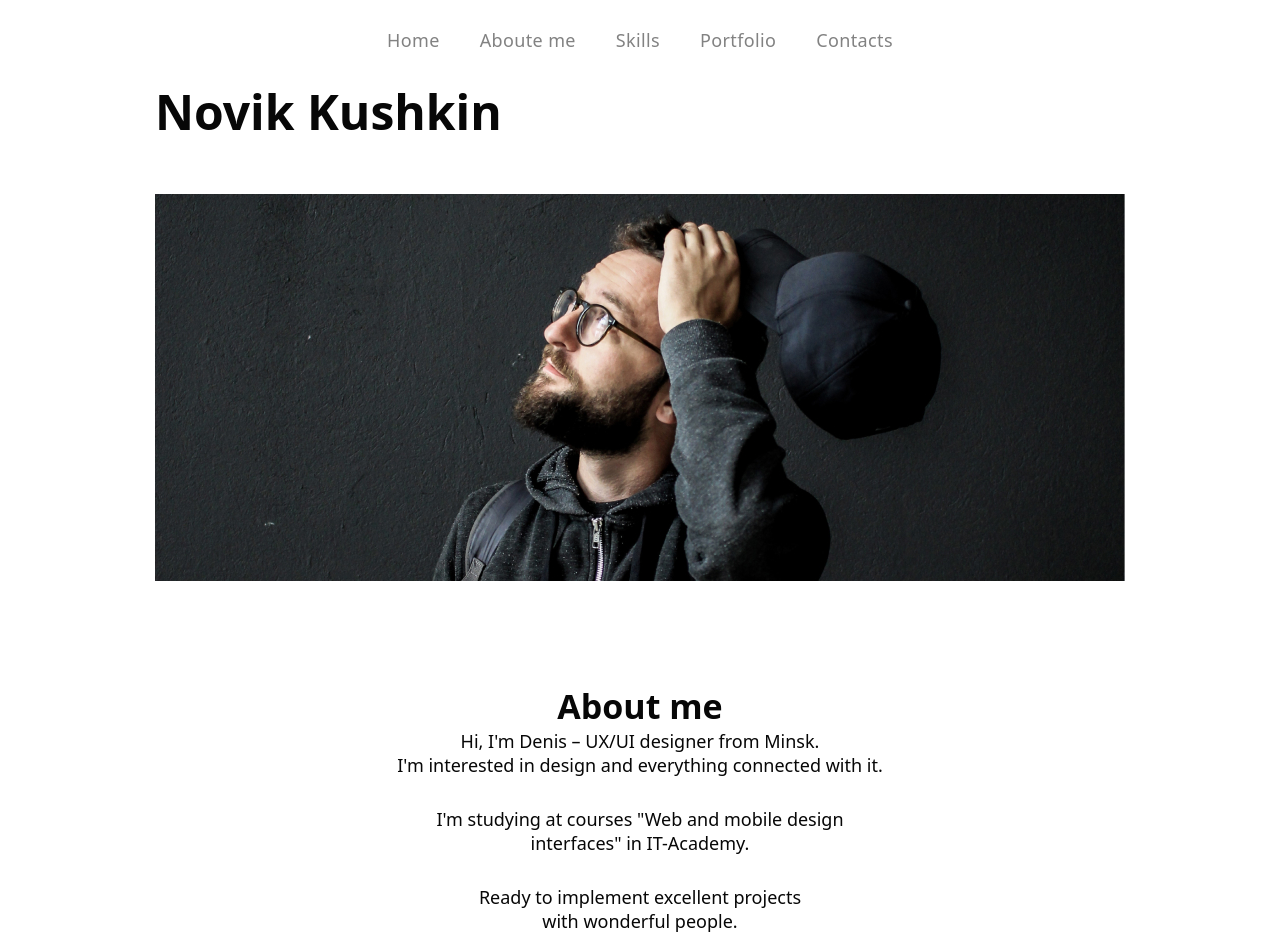
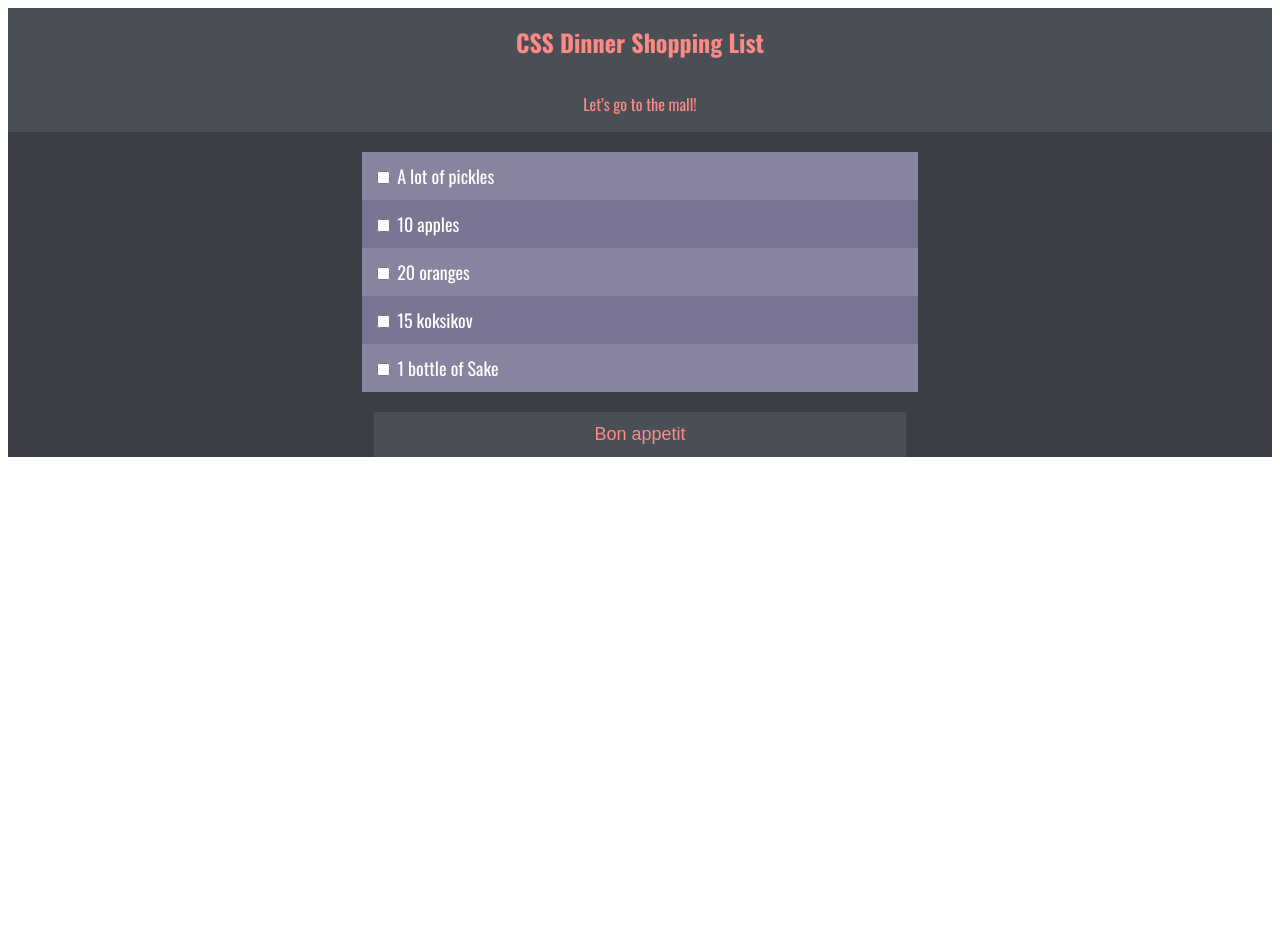
Before and after one commit to UkrBro228/kljnfioj-ud-v, a plain HTML site: page index.html in a window 1280 px wide. Shown: the top 936 px of the page. After the commit the page ends 800 px from the top, so only its background shows below. Drawn offline with nearby package versions, Linux system fonts and the light colour scheme.

Commit message:
Add files via upload

```diff
--- a/index.html
+++ b/index.html
@@ -3,120 +3,59 @@
 
 <head>
     <meta charset="UTF-8">
-    <meta name="viewport" content="width=device-width, initial-scale=1.0">
-    <title>Кукушка</title>
-    <link rel="stylesheet" href="./Style/reset.css">
-    <link rel="stylesheet" href="./Style/style.css">
+    <meta name="viewport" content="width=`, initial-scale=1.0">
+    <title>List_1939</title>
+    <link rel="stylesheet" href="style.css">
+    <link rel="preconnect" href="https://fonts.googleapis.com">
+    <link rel="preconnect" href="https://fonts.gstatic.com" crossorigin>
+    <link href="https://fonts.googleapis.com/css2?family=Oswald:wght@200;300;400;500;600;700&display=swap"
+        rel="stylesheet">
+
 </head>
 
 <body>
     <div class="wrapper">
         <div class="header">
-            <ul class="header__nav">
-                <li><a href="">Home</a></li>
-                <li><a href="#about">Aboute me</a></li>
-                <li><a href="#skills">Skills</a></li>
-                <li><a href="#porfolio">Portfolio</a></li>
-                <li><a href="#contacts">Contacts</a></li>
-            </ul>
+            <h1>CSS Dinner Shopping List</h1>
+            <p>Let’s go to the mall!</p>
         </div>
 
-        <div class="hero-section">
-            <h1 class="hero__title">Novik Kushkin</h1>
-            <img class="hero__img" src="./photox940.jpg" alt="">
-        </div>
+        <div class="main">
+            <div class="main__list">
+                <div class="main__list-itmes">
+                    <input type="checkbox" name="" id="">
+                    <span>A lot of pickles</span>
+                </div>
 
-        <div class="about-section" id="about">
-            <h1 class="about__title">About me</h1>
-            <div class="about__text">
-                <p>Hi, I'm Denis – UX/UI designer from Minsk. <br>
-                    I'm interested in design and everything connected with it.</p>
-                <p>I'm studying at courses "Web and mobile design <br>
-                    interfaces" in IT-Academy.</p>
-                <p>Ready to implement excellent projects <br>
-                    with wonderful people.</p>
+                <div class="main__list-itmes">
+                    <input type="checkbox" name="" id="">
+                    <span>10 apples</span>
+                </div>
+
+                <div class="main__list-itmes">
+                    <input type="checkbox" name="" id="">
+                    <span>20 oranges</span>
+                </div>
+
+                <div class="main__list-itmes">
+                    <input type="checkbox" name="" id="">
+                    <span>15 koksikov</span>
+                </div>
+
+                <div class="main__list-itmes">
+                    <input type="checkbox" name="" id="">
+                    <span>1 bottle of Sake </span>
+                </div>
+
             </div>
+
+            <button class="main__button">Bon appetit</button>
 
         </div>
 
-        <div class="skills-section" id="skills">
-
-            <div class="skills__text">
-                <h1 class="skills__title">Skills</h1>
-                <p>I work in such programs as</p>
-            </div>
-
-            <div class="skills__row">
-                <img src="./img/Ps2.png" alt="skill">
-                <img src="./img/Ai2.png" alt="skill">
-                <img src="./img/AF.png" alt="skill">
-                <img src="./img/Figma.png" alt="skill">
-            </div>
-        </div>
-
-        <div class="porfolio-section" id="porfolio">
-            <h2 class="porfolio__title">Porfolio</h2>
-
-            <div class="porfolio__items">
-                <div class="porfolio__item">
-                    <img src="./img/Fashion-Store.png" alt="">
-                    <p>Online fashion store-
-                        Homepage</p>
-                </div>
-
-                <div class="porfolio__item">
-                    <img src="./img/reebok_web.png" alt="">
-                    <p>Reebok Store - Concept</p>
-                </div>
-
-                <div class="porfolio__item">
-                    <img src="./img/braun-landing.png" alt="">
-                    <p>Braun Landing Page - Concept</p>
-                </div>
-            </div>
-        </div>
-
-        <div class="footer" id="contacts">
-            <div class="footer__text">
-                <h2 class="footer__title"> Contacts</h2>
-                <p>Want to know more or just chat?<br>
-                    You are welcome!</p>
-            </div>
-
-            <div class="footer__links">
-                <a class="footer__button">Send message</a>
-                <div class="footer__links-icons">
-                    <a href="https://ua.linkedin.com/" target="_blank">
-                        <img src="./img/linkedin.png" alt="">
-                    </a>
-                    <a href="https://www.instagram.com/" target="_blank">
-                        <img src="./img/instagram.png" alt="">
-                    </a>
-                    <a href="https://www.behance.net/" target="_blank">
-                        <img src="./img/behance.png" alt="">
-                    </a>
-                    <a href="https://dribbble.com/" target="_blank">
-                        <img src="./img/dribbble.png" alt="">
-                    </a>
-
-                </div>
+    </div>
 
 
-
-
-
-
-
-            </div>
-
-
-
-            <p class="footer__end">Like me on <br>
-                LinkedIn, Instagram, Behance,<br>Dribble</p>
-
-        </div>
-
-
-    </div>
+</body>
 
 </html>
--- /dev/null
+++ b/style.css
@@ -0,0 +1,73 @@
+html {
+    font-family: 'Oswald', sans-serif;
+}
+
+.header h1 {
+    color: #FF8984;
+    font-size: 24px;
+    font-style: normal;
+    font-weight: 700;
+    line-height: normal;
+}
+
+.header p {
+    color: #FF8984;
+    font-size: 16px;
+    font-style: normal;
+    font-weight: 400;
+    line-height: normal;
+}
+
+.header {
+    background: #4A4F56;
+    display: flex;
+    flex-direction: column;
+    justify-content: center;
+    align-items: center;
+}
+
+.main {
+    background: #3B3F45;
+    display: flex;
+    justify-content: center;
+    flex-direction: column;
+    align-items: center;
+}
+
+.main__list {
+    padding: 20px 45px;
+}
+
+.main__list-itmes {
+    color: #FFF;
+    font-size: 18px;
+    font-style: normal;
+    font-weight: 400;
+    line-height: normal;
+    background: #88839E;
+    padding: 11px;
+    min-width: 534px;
+}
+
+.main__list-itmes:nth-child(2n) {
+    background: #7A7593;
+}
+
+.main__button {
+    color: #FF8984;
+    font-size: 18px;
+    font-style: normal;
+    font-weight: 400;
+    line-height: normal;
+    background: #4A4F56;
+    border: none;
+    padding: 12px 220px;
+}
+
+.main__list-itmes:hover {
+    background: #625E77;
+    cursor: pointer;
+    transition: 0.2s;
+    border-top: 3px solid white;
+    border-bottom: 3px solid white;
+}
```
